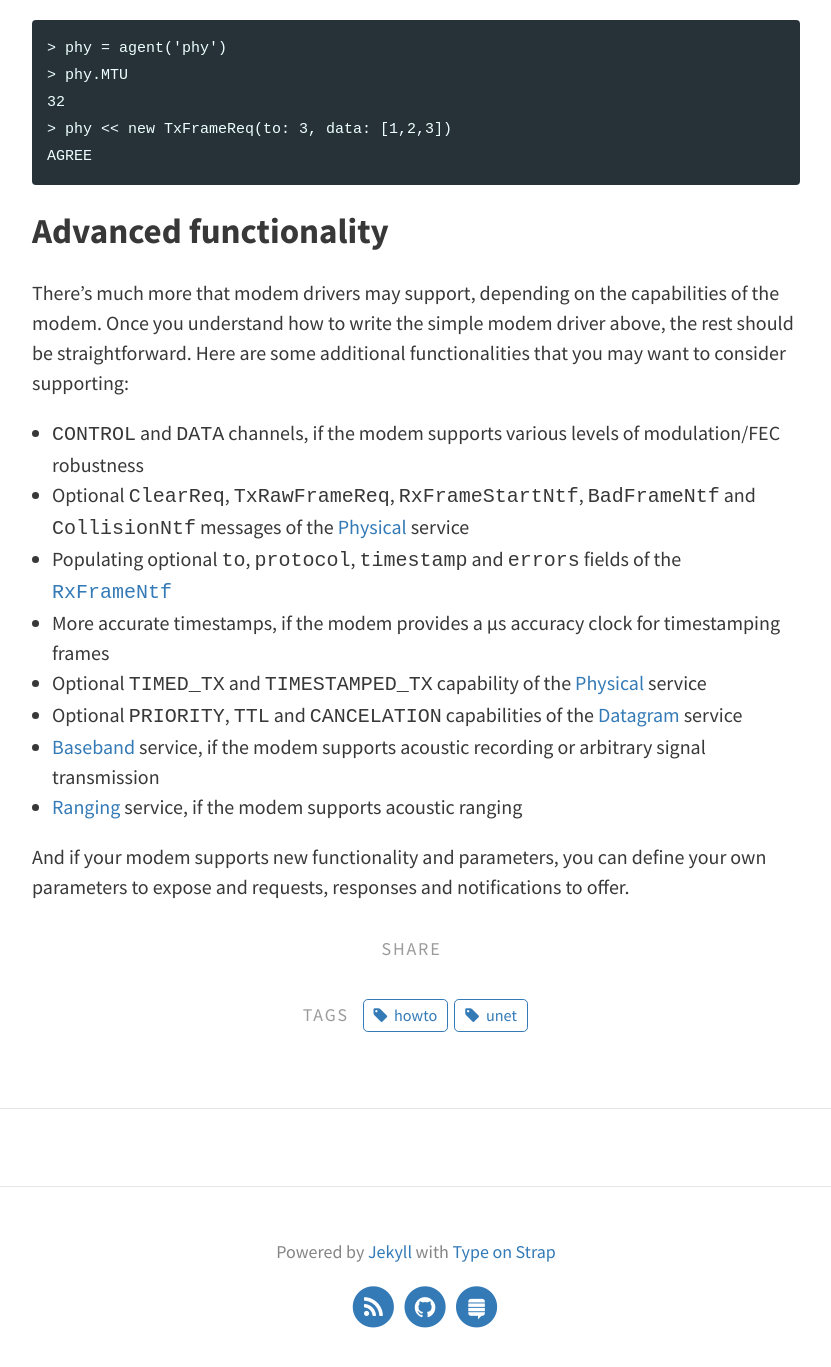
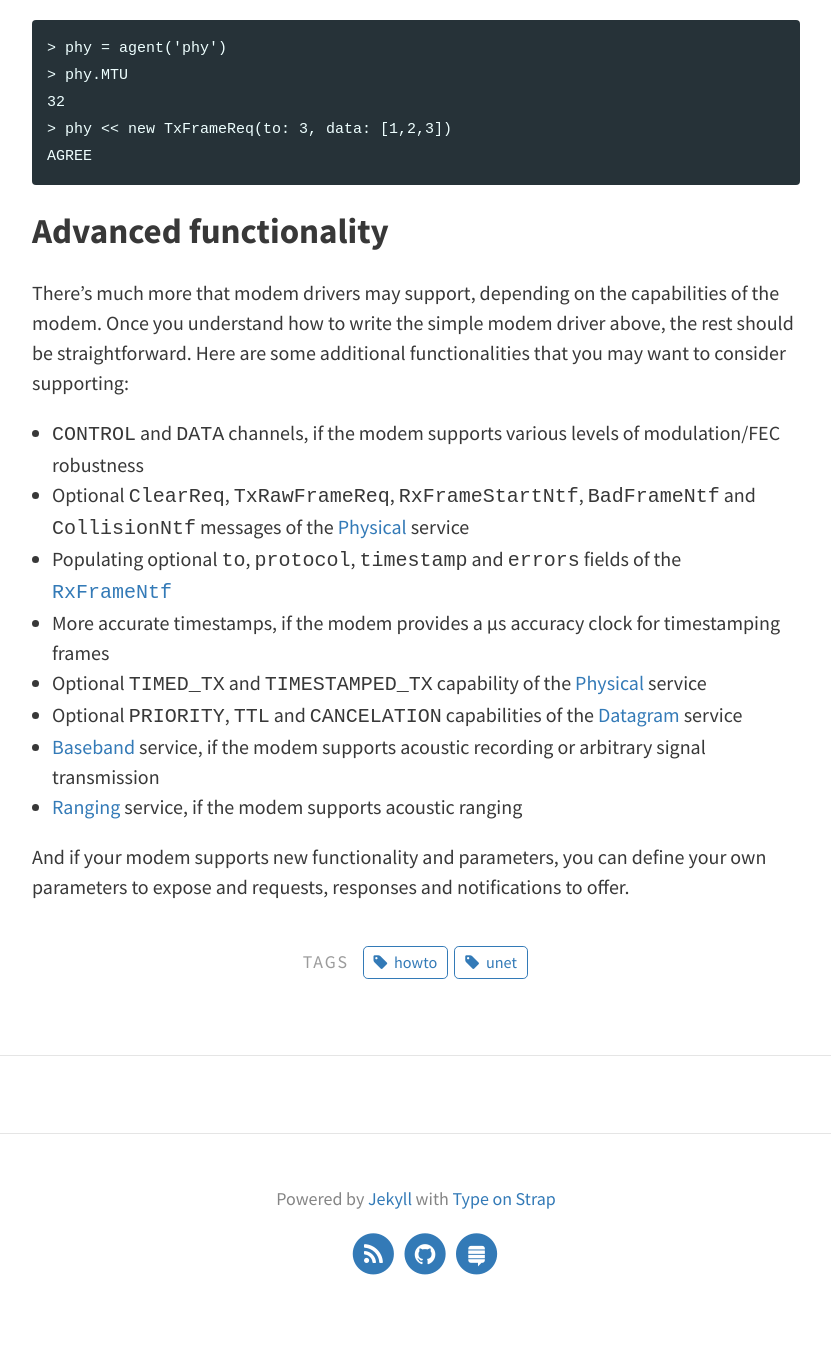
Before and after one commit to org-arl/unet-blog, a Jekyll site: the page built from _posts/2018-08-15-Developing-modem-drivers-for-UnetStack.md, in a window 1280 px wide and 1400 px high, scrolled down 8229 px. Shown: the top 1367 px of the window, without its empty margins (224-1055 px from the left). Built offline with Jekyll 4.4.1, drawn with Linux system fonts in a browser that asks for light colours.

Commit message:
Remove share buttons

```diff
--- a/_includes/share_buttons.html
+++ /dev/null
@@ -1,76 +0,0 @@
-<div class="share-buttons">
-    <ul class="share-buttons">
-        <div class="meta">Share</div>
-        {% if site.theme_settings.share_buttons.facebook %}
-        <li>
-            <a href="https://www.facebook.com/sharer/sharer.php?u={{ page.url | prepend: site.baseurl | prepend: site.url }}" target="_blank" title="{{ site.theme_settings.str_share_on }} Facebook">
-			<i class="fa fa-facebook-square fa-2x" aria-hidden="true"></i>
-			<span class="sr-only">{{ site.theme_settings.str_share_on }} Facebook</span>
-		</a>
-        </li>
-        {% endif %} {% if site.theme_settings.share_buttons.twitter %}
-        <li>
-            <a href="https://twitter.com/intent/tweet?source={{ page.url | prepend: site.baseurl | prepend: site.url }}&text={{ page.title }}%20%7C%20{{ site.title }}:%20{{ page.url | prepend: site.baseurl | prepend: site.url }}" target="_blank" title="{{ site.theme_settings.str_tweet }}">
-			<i class="fa fa-twitter-square fa-2x" aria-hidden="true"></i>
-			<span class="sr-only">{{ site.theme_settings.str_tweet }}</span>
-		</a>
-        </li>
-        {% endif %} {% if site.theme_settings.share_buttons.google_plus %}
-        <li>
-            <a href="https://plus.google.com/share?url={{ page.url | prepend: site.baseurl | prepend: site.url }}" target="_blank" title="{{ site.theme_settings.str_share_on }} Google+">
-			<i class="fa fa-google-plus-square fa-2x" aria-hidden="true"></i>
-			<span class="sr-only">{{ site.theme_settings.str_share_on }} Google+</span>
-		</a>
-        </li>
-        {% endif %} {% if site.theme_settings.share_buttons.tumblr %}
-        <li>
-            <a href="http://www.tumblr.com/share?v=3&u={{ page.url | prepend: site.baseurl | prepend: site.url }}&quote={{ page.title }}%20%7C%20{{ site.title }}&s=" target="_blank" title="{{ site.theme_settings.str_share_on }} Tumblr">
-			<i class="fa fa-tumblr-square fa-2x" aria-hidden="true"></i>
-			<span class="sr-only">{{ site.theme_settings.str_share_on }} Tumblr</span>
-		</a>
-        </li>
-        {% endif %} {% if site.theme_settings.share_buttons.pinterest %}
-        <li>
-            <a href="http://pinterest.com/pin/create/button/?url={{ page.url | prepend: site.baseurl | prepend: site.url }}&description=" target="_blank" title="{{ site.theme_settings.str_pin_it }}">
-			<i class="fa fa-pinterest-square fa-2x" aria-hidden="true"></i>
-			<span class="sr-only">{{ site.theme_settings.str_pin_it }}</span>
-		</a>
-        </li>
-        {% endif %} {% if site.theme_settings.share_buttons.pocket %}
-        <li>
-            <a href="https://getpocket.com/save?url={{ page.url | prepend: site.baseurl | prepend: site.url }}&title={{ page.title }}%20%7C%20{{ site.title }}" target="_blank" title="{{ site.theme_settings.str_add_to }} Pocket">
-			<i class="fa fa fa-get-pocket fa-2x" aria-hidden="true"></i>
-			<span class="sr-only">{{ site.theme_settings.str_add_to }} Pocket</span>
-		</a>
-        </li>
-        {% endif %} {% if site.theme_settings.share_buttons.reddit %}
-        <li>
-            <a href="http://www.reddit.com/submit?url={{ page.url | prepend: site.baseurl | prepend: site.url }}&title={{ page.title }}%20%7C%20{{ site.title }}" target="_blank" title="{{ site.theme_settings.str_share_on }} Reddit">
-			<i class="fa fa-reddit-square fa-2x" aria-hidden="true"></i>
-			<span class="sr-only">{{ site.theme_settings.str_share_on }} Reddit</span>
-		</a>
-        </li>
-        {% endif %} {% if site.theme_settings.share_buttons.linkedin %}
-        <li>
-            <a href="http://www.linkedin.com/shareArticle?mini=true&url={{ page.url | prepend: site.baseurl | prepend: site.url }}&title={{ page.title }}%20%7C%20{{ site.title }}&summary=&source={{ page.url | prepend: site.baseurl | prepend: site.url }}" target="_blank" title="{{ site.theme_settings.str_share_on }} LinkedIn">
-			<i class="fa fa-linkedin fa-2x" aria-hidden="true"></i>
-			<span class="sr-only">{{ site.theme_settings.str_share_on }} LinkedIn</span>
-		</a>
-        </li>
-        {% endif %} {% if site.theme_settings.share_buttons.wordpress %}
-        <li>
-            <a href="http://wordpress.com/press-this.php?u={{ page.url | prepend: site.baseurl | prepend: site.url }}&quote={{ page.title }}%20%7C%20{{ site.title }}&s=" target="_blank" title="{{ site.theme_settings.str_share_on }} WordPress">
-			<i class="fa fa-wordpress fa-2x" aria-hidden="true"></i>
-			<span class="sr-only">{{ site.theme_settings.str_share_on }} WordPress</span>
-		</a>
-        </li>
-        {% endif %} {% if site.theme_settings.share_buttons.email %}
-        <li>
-            <a href="mailto:?subject={{ page.title }}%20%7C%20{{ site.title }}&body=:%20{{ page.url | prepend: site.baseurl | prepend: site.url }}" target="_blank" title="{{ site.theme_settings.str_email }}">
-			<i class="fa fa-envelope-square fa-2x" aria-hidden="true"></i>
-			<span class="sr-only">{{ site.theme_settings.str_email }}</span>
-		</a>
-        </li>
-        {% endif %}
-    </ul>
-</div>
--- a/_layouts/custom.html
+++ b/_layouts/custom.html
@@ -12,8 +12,6 @@
   <section class="post-content">{{ content }}</section>
 
   <div style="display: inline-block;">
-  <!-- Social media shares -->
-  {% include share_buttons.html %}
 
    <!-- Tag list -->
   {% capture tag_list %}{{ page.tags | join: "|"}}{% endcapture %}
--- a/_layouts/post.html
+++ b/_layouts/post.html
@@ -18,9 +18,6 @@
   </header>
   <section class="post-content">{{ content }}</section>
 
-  <!-- Social media shares -->
-  {% include share_buttons.html %}
-
    <!-- Tag list -->
   {% capture tag_list %}{{ page.tags | join: "|"}}{% endcapture %}
   {% include tags_list.html tags=tag_list %}
--- a/_sass/includes/_share_buttons.scss
+++ /dev/null
@@ -1,29 +0,0 @@
-ul.share-buttons {
-    list-style: none;
-    padding: $padding-x-small/2 0 $padding-x-small/2 0;
-    margin: 0;
-    text-align: center;
-
-    div.meta {
-        display: inline;
-        margin-right: 0.5em;
-    }
-
-    li {
-        display: inline;
-
-        a:hover {
-            text-decoration: none;
-        }
-    }
-    .sr-only {
-        position: absolute;
-        clip: rect(1px 1px 1px 1px);
-        clip: rect(1px, 1px, 1px, 1px);
-        padding: 0;
-        border: 0;
-        height: 1px;
-        width: 1px;
-        overflow: hidden;
-    }
-}
--- a/_sass/type-on-strap.scss
+++ b/_sass/type-on-strap.scss
@@ -20,4 +20,3 @@
 @import 'includes/footer';
 @import 'includes/post_nav';
 @import 'includes/navbar';
-@import 'includes/share_buttons';
```
